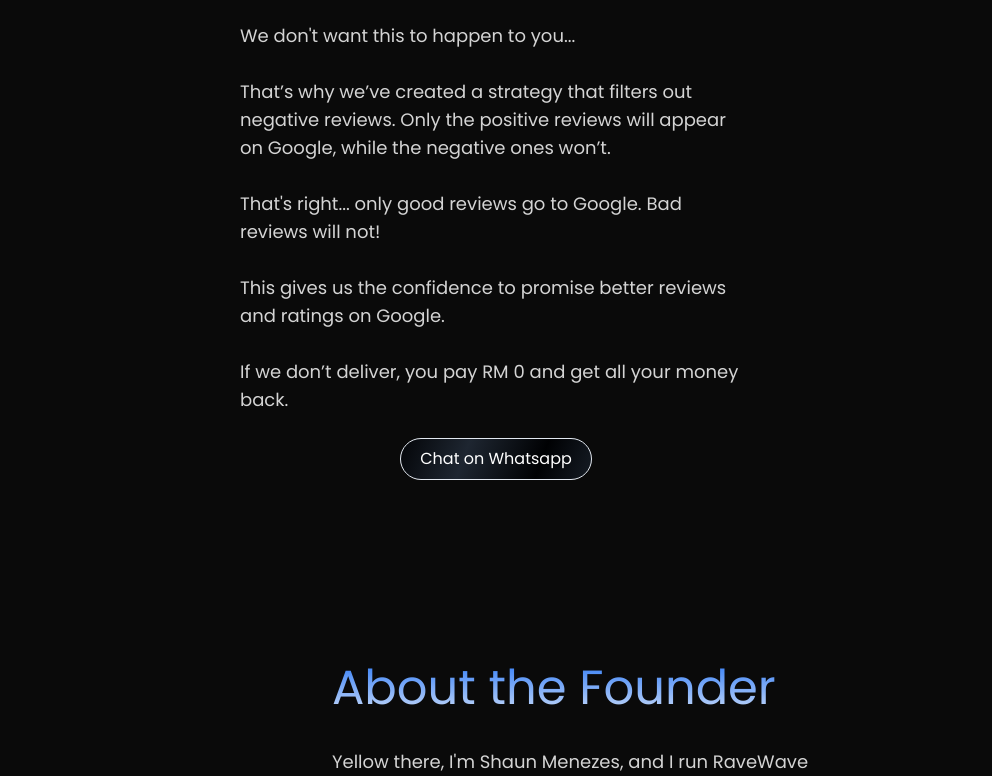
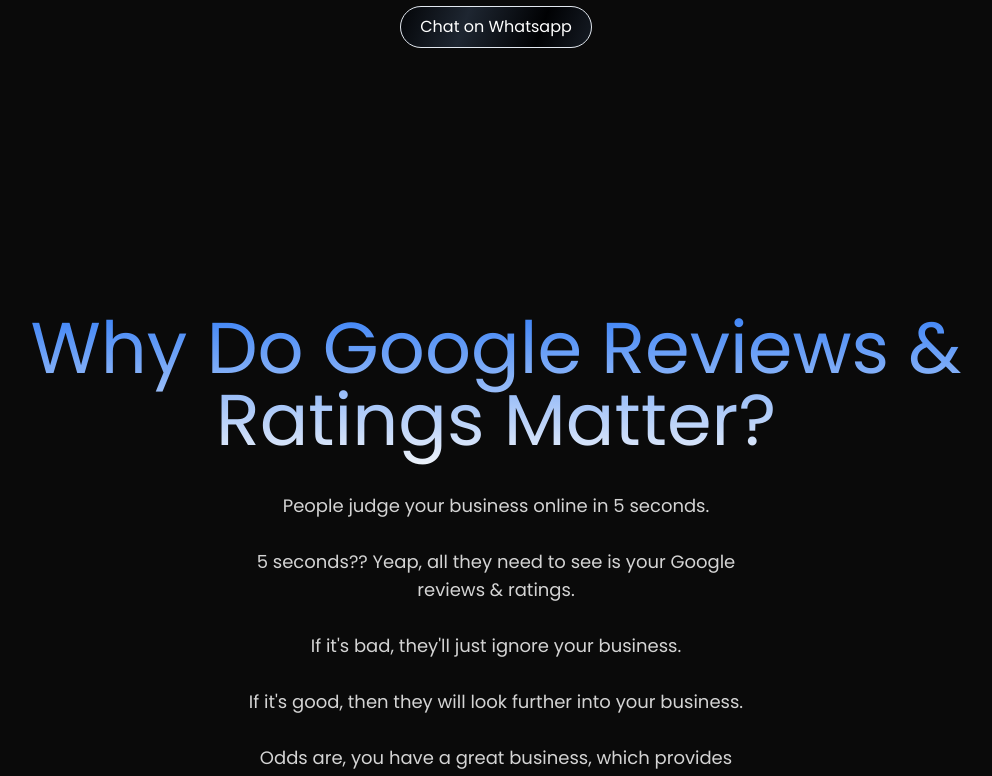
Before and after one commit to ssm53/my-agency-website, a Next.js app: page / in a window 1280 px wide. Shown: the part 2000-2776 px from the top of the page, without its empty margins (144-1136 px from the left). Built offline with nearby package versions, Linux system fonts and the light colour scheme.

Commit message:
changed to cater all business and added why it matters section

```diff
--- a/app/founder.tsx
+++ b/app/founder.tsx
@@ -21,10 +21,11 @@ const Founder = () => {
           About the Founder
         </h2>
         <p className="mt-4 text-lg font-normal max-w-lg mx-auto md:mx-0">
-          Yellow there, I'm Shaun Menezes, and I run RaveWave Digital. Hope all
-          is groovy with you whilst you're reading this!
-          <br />
-          <br /> I realised that many F&B outlets were spending (or wasting)
+          Yellow there, <br />
+          I'm Shaun Menezes, and I run RaveWave Digital. Hope all is groovy with
+          you whilst you're reading this!
+          <br /> <br />
+          {/* <br /> I realised that many F&B outlets were spending (or wasting)
           thousands trying to market their outlet. <br />
           <br />I thought to myself that there must be way to market F&B outlets
           with guaranteed results without spending thousands each month. <br />
@@ -35,20 +36,27 @@ const Founder = () => {
           you results.. Hence, I give you all your money back if I don't deliver
           you results.
           <br />
+          <br /> */}
+          A little bit about me... <br />I was working in finance/accounting in
+          the UK, and was living my dream of working in an 'orang putih' country
+          enjoying those British Pounds! <br />
           <br />
-          A little bit about me... <br />I was working in finance in the UK, and
-          was living my dream of working in an 'orang putih' country enjoying
-          those British Pounds! <br />
-          <br />
-          But I wanted to follow my dream of being an entrepreneur, so I risked
-          it all to start a crypto company, which generated RM1.2 million. In
-          2023, I sold my share and learnt to code. <br />
-          <br />
-          Now, I'm applying those skills in my new venture, RaveWave Digital!{" "}
+          But I've always wanted to add value to people, and the best way I know
+          to do that is through entrepeneurship... so I risked it all, came back
+          to Malaysia to start a crypto company, which generated revenue of 7
+          figures. In 2023, I moved on from that project and learnt to code.{" "}
           <br />
           <br />
-          Btw, if you ever to meet up for coffee just to have a chat about
-          anything, let's go! Coffee's on me!
+          Whilst all this, I sort of did my own research and had chats with
+          various business owners about their business. <br />
+          <br />
+          I found that many of them cared about their Google reviews &
+          ratings...but didn't exactly know how to improve it. In particular,
+          they were scared of bad reviews.
+          <br />
+          <br />I wanted to fix this, and together with my tech skills, I
+          started RaveWave Digital. <br />
+          <br />I can't wait to add vaue to your business!
         </p>
       </div>
     </div>
--- a/app/page.tsx
+++ b/app/page.tsx
@@ -12,6 +12,7 @@ import SalesLetter from "./sales-letter";
 import Reviews from "./reviews";
 import Founder from "./founder";
 import Pricing from "./pricing";
+import WhyItMatters from "./why-it-matters";
 
 export default function Home() {
   // const servicesRef = useRef<HTMLDivElement>(null);
@@ -35,11 +36,12 @@ export default function Home() {
       <Spotlight className="hidden md:flex md:left-80" />
       <div className="p-4 mx-auto relative z-10 w-full pt-10 md:pt-20 px-2">
         <div className="text-4xl pb-5 md:text-7xl px-6 text-center bg-clip-text text-transparent bg-gradient-to-b from-neutral-50 to bg-neutral-400 bg-opacity-50">
-          Attention F&B Owners, <br />
+          ATTENTION BUSINESS OWNERS! <br />
+          <br />
           Boost Your Google Ratings & Reviews Today!
         </div>
         <p className="pt-4 text-lg font-normal text-neutral-300 max-w-lg text-center mx-auto px-4">
-          Experience Guaranteed Results, <br />
+          Get Guaranteed Results, <br />
           or Get 100% of Your Money Back.
         </p>
         <Link
@@ -55,6 +57,7 @@ export default function Home() {
           {/* <SliderOne /> */}
           <Pricing />
           <SalesLetter />
+          <WhyItMatters />
           <Founder />
           {/* <Reviews /> */}
           {/* <Services /> */}
--- a/app/sales-letter.tsx
+++ b/app/sales-letter.tsx
@@ -3,6 +3,7 @@
 
 import Link from "next/link";
 import "./globals.css"; // Ensure this points to where your CSS is located
+import { Bold } from "lucide-react";
 
 const SalesLetter = () => {
   return (
@@ -14,9 +15,25 @@ const SalesLetter = () => {
       >
         Transform Your Google Reviews & Ratings Today
       </div>
-      <p className="mt-4 text-lg font-normal text-neutral-300 max-w-lg text-left mx-auto">
-        Dear F&B Owners, let’s have a candid conversation. <br />
-        <br /> Are you monitoring your Google reviews and ratings? If not, they
+      <p className="mt-4 text-lg font-normal text-neutral-300 max-w-lg text-center mx-auto">
+        Dear Business Owners,
+        <br />
+        <br />
+        We've created a strategy that filters out negative Google reviews.
+        <br />
+        <br />
+        That's right... only good reviews go to Google. Bad reviews will not!{" "}
+        <br />
+        <br />
+        When someone finds your business on Google, my aim is for them to go
+        "Wow this business looks great!"
+        <br />
+        <br />
+        If we don’t improve your reviews & ratings, you pay RM 0 and get all
+        your money back. <br />
+        <br />
+        Sounds fair? Let's chat on whatsapp.
+        {/* <br /> Are you monitoring your Google reviews and ratings? If not, they
         may be suffering by default. <br /> <br />
         Every day, more customers search for F&B places on Google, making their
         decision about your establishment in just 5 seconds! That's right....
@@ -45,7 +62,7 @@ const SalesLetter = () => {
         This gives us the confidence to promise better reviews and ratings on
         Google. <br />
         <br />
-        If we don’t deliver, you pay RM 0 and get all your money back.
+        If we don’t deliver, you pay RM 0 and get all your money back. */}
       </p>
       <Link
         href={"https://wa.me/60123397028"}
--- /dev/null
+++ b/app/why-it-matters.tsx
@@ -0,0 +1,48 @@
+/* eslint-disable react/no-unescaped-entities */
+"use client";
+
+import Link from "next/link";
+import "./globals.css"; // Ensure this points to where your CSS is located
+import { Bold } from "lucide-react";
+
+const WhyItMatters = () => {
+  return (
+    <div className="max-w-5xl mx-auto py-20 text-center">
+      <div
+        className="text-4xl pb-5 md:text-7xl text-center
+         bg-clip-text text-transparent bg-gradient-to-b
+          from-blue-500 to-neutral-50 bg-opacity-50 mt-20"
+      >
+        Why Do Google Reviews & Ratings Matter?
+      </div>
+      <p className="mt-4 text-lg font-normal text-neutral-300 max-w-lg text-center mx-auto">
+        People judge your business online in 5 seconds.
+        <br />
+        <br />
+        5 seconds?? Yeap, all they need to see is your Google reviews & ratings.
+        <br />
+        <br />
+        If it's bad, they'll just ignore your business.
+        <br />
+        <br />
+        If it's good, then they will look further into your business. <br />
+        <br />
+        Odds are, you have a great business, which provides value to your
+        customers. <br />
+        <br />
+        But your Google reviews & ratings are still bad!
+        <br />
+        <br />
+        Let's fix that.
+      </p>
+      <Link
+        href={"https://wa.me/60123397028"}
+        className="cursor-pointer flex items-center justify-center border rounded-full w-48 p-2 mx-auto my-6 text-white button-shimmer"
+      >
+        Chat on Whatsapp
+      </Link>
+    </div>
+  );
+};
+
+export default WhyItMatters;
```
